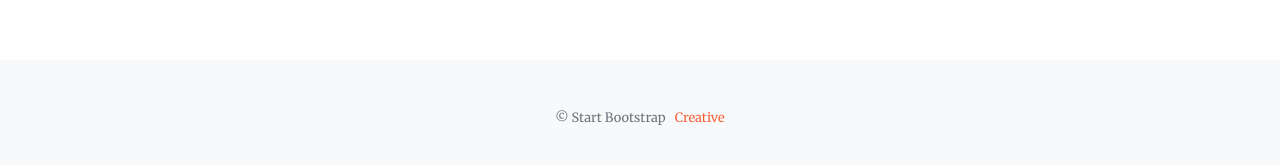
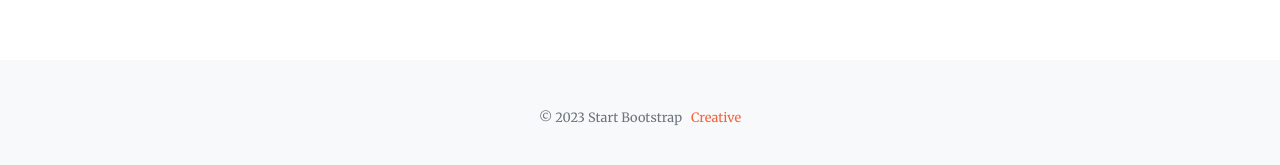
Before and after one commit to wijnandb/testhtml, a Jekyll site: the page built from index.md, in a window 1280 px wide and 900 px high, scrolled down 4810 px. Shown: the part 724-889 px from the top of the window. Built offline with Jekyll 4.4.1, drawn with Linux system fonts in a browser that asks for light colours; nearby versions of some CDN libraries.

Commit message:
Add 2023 in &copy;

```diff
--- a/_data/footer.yml
+++ b/_data/footer.yml
@@ -1,4 +1,4 @@
-copyright: '&copy; Start Bootstrap'
+copyright: '&copy; 2023 Start Bootstrap'
 links:
   - text: Creative
     url: 'https://startbootstrap.com/themes/creative/'
```
